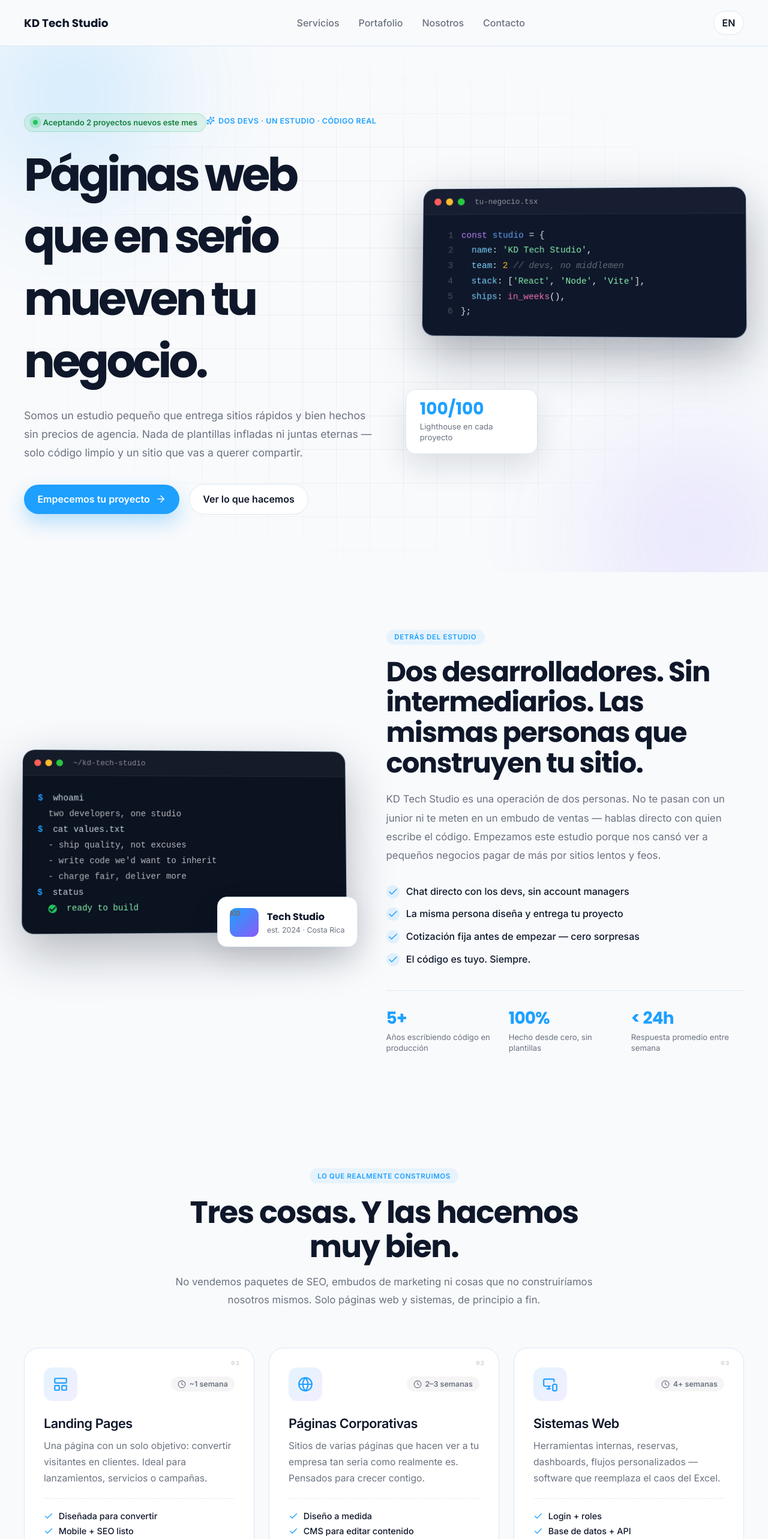
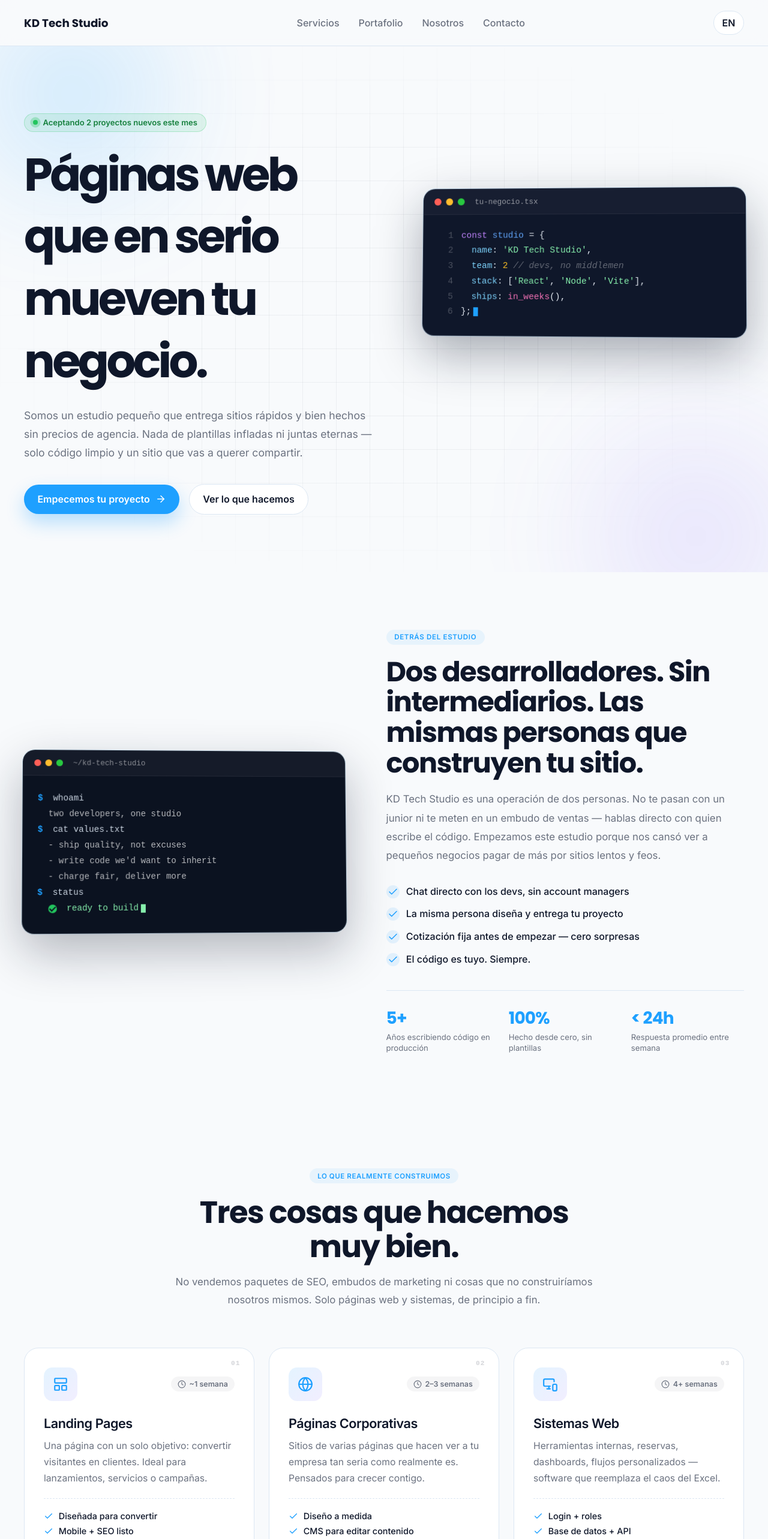
Before and after one commit to karagon-dev/kd-tech-studio-web, a React (Vite) app: page / in a window 1280 px wide. Shown: the top 2566 px of the page at 60% size. Built offline with nearby package versions, Linux system fonts and the light colour scheme.

Commit message:
refactor: simplify footer and about sections, update localization strings

```diff
--- a/src/components/Footer/Footer.tsx
+++ b/src/components/Footer/Footer.tsx
@@ -3,24 +3,6 @@ import './Footer.scss';
 export function Footer() {
   return (
     <footer className="footer">
-      <div className="footer__container">
-        <div className="footer__brand">
-          <strong>KD Tech Studio</strong>
-
-          <p>
-            Modern websites and web systems for businesses
-            that want a stronger online presence.
-          </p>
-        </div>
-
-        <div className="footer__links">
-          <a href="#services">Services</a>
-          <a href="#portfolio">Portfolio</a>
-          <a href="#about">About</a>
-          <a href="#contact">Contact</a>
-        </div>
-      </div>
-
       <div className="footer__bottom">
         © 2026 KD Tech Studio. All rights reserved.
       </div>
--- a/src/locales/en.json
+++ b/src/locales/en.json
@@ -20,7 +20,7 @@
 
   "services": {
     "eyebrow": "What we actually build",
-    "title": "Three things. Done really well.",
+    "title": "Three things we do really well.",
     "subtitle": "We don't sell SEO packages, marketing funnels, or anything we wouldn't build ourselves. Just websites and web systems, end to end.",
 
     "items": [
@@ -58,7 +58,7 @@
   "portfolio": {
     "eyebrow": "Recent work",
 
-    "title": "Real projects. Real clients. Live on the internet.",
+    "title": "Real projects, real clients",
 
     "subtitle": "A small but growing list of things we've shipped. Every project below is built from scratch — no themes, no page builders.",
 
--- a/src/locales/es.json
+++ b/src/locales/es.json
@@ -20,7 +20,7 @@
 
   "services": {
     "eyebrow": "Lo que realmente construimos",
-    "title": "Tres cosas. Y las hacemos muy bien.",
+    "title": "Tres cosas que hacemos muy bien.",
     "subtitle": "No vendemos paquetes de SEO, embudos de marketing ni cosas que no construiríamos nosotros mismos. Solo páginas web y sistemas, de principio a fin.",
 
     "items": [
@@ -58,7 +58,7 @@
   "portfolio": {
     "eyebrow": "Proyectos recientes",
 
-    "title": "Proyectos reales. Clientes reales. En línea.",
+    "title": "Proyectos reales, con clientes reales.",
 
     "subtitle": "Una lista corta pero creciente de cosas que hemos lanzado. Todo lo de abajo está construido desde cero — sin plantillas, sin page builders.",
 
--- a/src/sections/About/About.tsx
+++ b/src/sections/About/About.tsx
@@ -46,14 +46,6 @@ export function About() {
               </p>
             </div>
           </div>
-
-          <div className="about__signature">
-            <span className="about__sig-mark">KD</span>
-            <div>
-              <strong>Tech Studio</strong>
-              <span>est. 2024 · Costa Rica</span>
-            </div>
-          </div>
         </div>
 
         <div className="about__content">
--- a/src/sections/Hero/Hero.tsx
+++ b/src/sections/Hero/Hero.tsx
@@ -18,11 +18,6 @@ export function Hero() {
           <span className="hero__status">
             <span className="hero__status-dot" />
             {t('hero.availability')}
-          </span>
-
-          <span className="hero__eyebrow">
-            <Sparkles size={14} />
-            {t('hero.eyebrow')}
           </span>
 
           <h1>{t('hero.title')}</h1>
@@ -93,10 +88,7 @@ export function Hero() {
             </pre>
           </div>
 
-          <div className="hero__stat">
-            <strong>{t('hero.statValue')}</strong>
-            <span>{t('hero.statLabel')}</span>
-          </div>
+
         </div>
       </div>
     </section>
```
